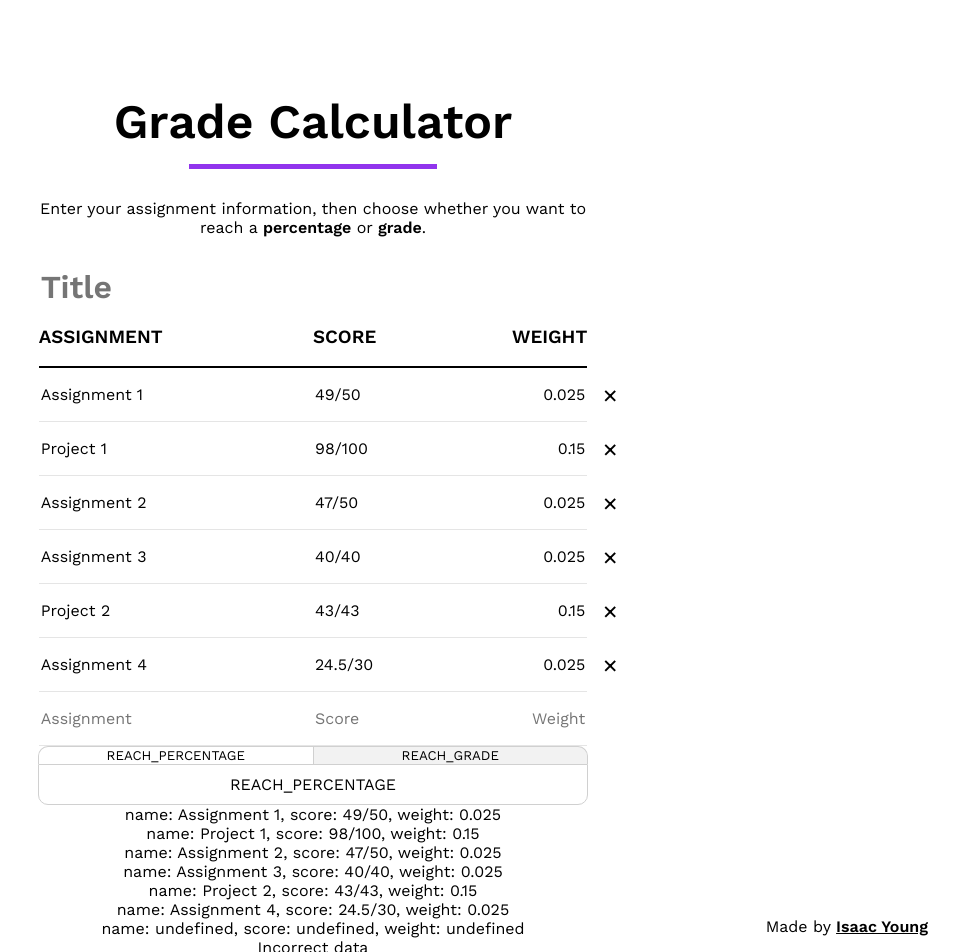
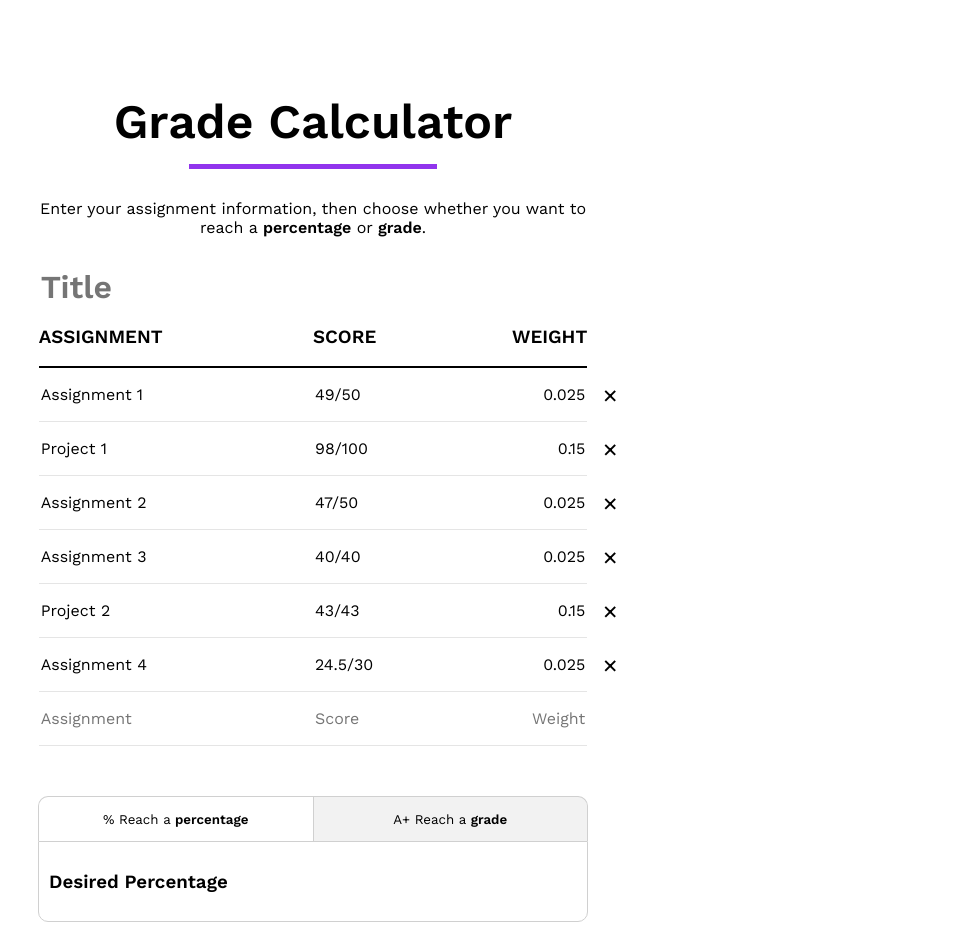
Before and after one commit to isaacy2012/grade-calculator, a React (Create React App) app: page / in a window 1280 px wide. Shown: the top 952 px of the page, without its empty margins (327-1280 px from the left). Built offline with nearby package versions, Linux system fonts and the light colour scheme.

Commit message:
Tabbed view now works

```diff
--- a/src/ui/Container.tsx
+++ b/src/ui/Container.tsx
@@ -6,3 +6,11 @@ export const Container = styled.section`
   //box-sizing: border-box;
   width: min(550px, 90vw);
 `
+
+export const MarginContainer = styled(Container).attrs((props: { top: string, bottom: string }) => ({
+    top: props.top,
+    bottom: props.bottom,
+}))`
+  margin-top: ${({top}) => top};
+  margin-bottom: ${({bottom}) => bottom};
+`
--- a/src/ui/MainScreen.tsx
+++ b/src/ui/MainScreen.tsx
@@ -6,7 +6,7 @@ import Table from "./Table";
 import {Assignment} from "../model/Assignment";
 import ContentRow from "./ContentRow";
 import {Score} from "../model/Score";
-import {Container} from "./Container";
+import {Container, MarginContainer} from "./Container";
 import {StyledInput} from "./StyledInput";
 import Tabbed from "./Tabbed";
 import Tab from "./Tab";
@@ -105,12 +105,18 @@ export default function MainScreen() {
                     onDelete={() => deleteAssignment(index)}
                 />)}
             </Table>
-            <Container>
-                <Tabbed defaultActiveTabName="REACH_PERCENTAGE" headers={["REACH_PERCENTAGE", "REACH_GRADE"]}>
-                    <Tab tabName="REACH_PERCENTAGE">REACH_PERCENTAGE</Tab>
-                    <Tab tabName="REACH_GRADE">REACH_GRADE</Tab>
+            <MarginContainer top="50px" bottom="50px">
+                <Tabbed defaultActiveTabName="REACH_PERCENTAGE"
+                        headerNames={["REACH_PERCENTAGE", "REACH_GRADE"] }
+                        headerElements={[<p>% Reach a <b>percentage</b></p>, <p>A+ Reach a <b>grade</b></p>] }>
+                    <Tab tabName="REACH_PERCENTAGE">
+                        <h3>Desired Percentage</h3>
+                    </Tab>
+                    <Tab tabName="REACH_GRADE">
+                        <h3>Desired Grade</h3>
+                    </Tab>
                 </Tabbed>
-            </Container>
+            </MarginContainer>
             {assignments.map((value, index) => <div key={index}>{value.toString()}</div>)}
             {calculate(0.9)}
         </div>
--- a/src/ui/Tab.tsx
+++ b/src/ui/Tab.tsx
@@ -1,14 +1,20 @@
 import React, {Fragment, useContext} from "react";
-import { TabContext } from "./Tabbed";
+import {TabContext} from "./Tabbed";
+import styled from "styled-components";
 
-export default function Tab(props: {tabName: string, children: React.ReactNode}) {
+const LeftSection = styled.section`
+  text-align: start;
+  padding: 0;
+`
+
+export default function Tab(props: { tabName: string, children: React.ReactNode }) {
     const activeTabName = useContext(TabContext)
 
     return (
-        <Fragment>
+        <LeftSection>
             {props.tabName === activeTabName ?
                 props.children : null
             }
-        </Fragment>
+        </LeftSection>
     );
 }
--- a/src/ui/Tabbed.tsx
+++ b/src/ui/Tabbed.tsx
@@ -32,19 +32,19 @@ const TabButton = styled.button.attrs((props: { active: boolean, index: number,
 export const TabContext = React.createContext("");
 
 export default function Tabbed(
-    props: { defaultActiveTabName: string, headers: string[], children?: React.ReactElement[] }
+    props: { defaultActiveTabName: string, headerNames: string[], headerElements: React.ReactElement[], children?: React.ReactElement[] }
 ) {
     const [activeTabName, setActiveTabName] = useState(props.defaultActiveTabName);
 
     return (
         <section>
             <HeaderContainer>
-                {props.headers.map((it, index) => {
+                {props.headerNames.map((it, index) => {
                     return <TabButton active={it === activeTabName}
                                       index={index}
                                       length={props.children!.length}
                                       onClick={() => setActiveTabName(it)}
-                    >{it}</TabButton>
+                    >{props.headerElements[index]}</TabButton>
                 })}
             </HeaderContainer>
             <TabContext.Provider value={activeTabName}>
```
